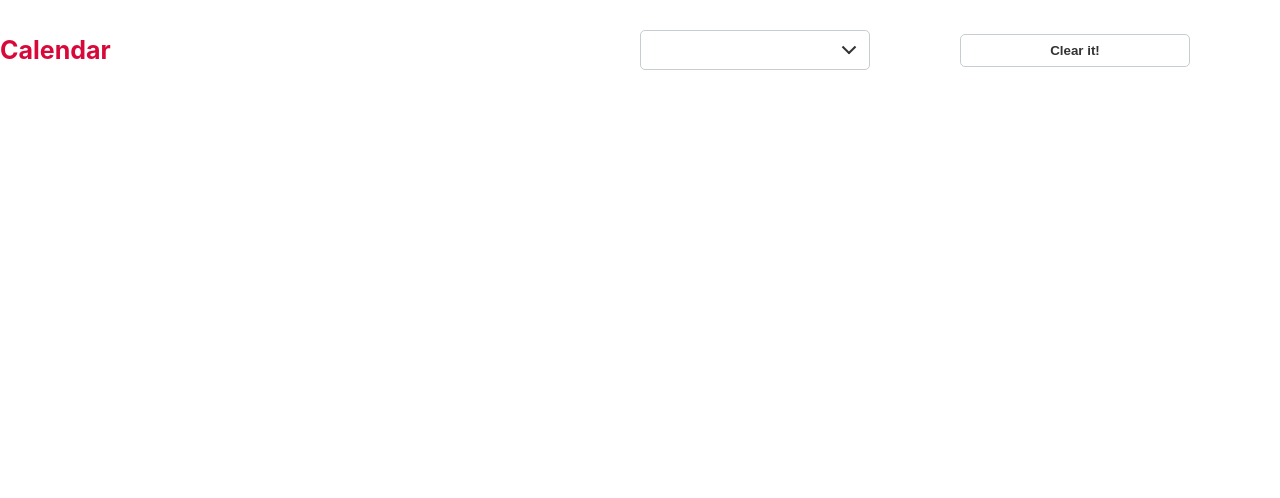
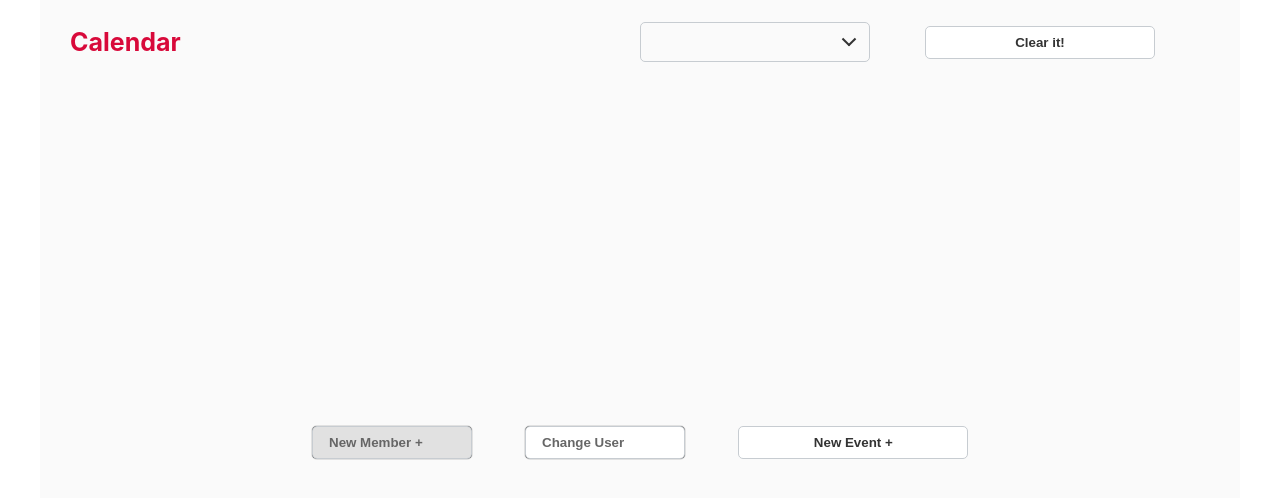
Before and after one commit to funfordima/react-calendar, a React (Create React App) app: page / in a window 1280 px wide. Shown: the top 498 px of the page. Built offline with nearby package versions, Linux system fonts and the light colour scheme.

Commit message:
feat: add ControlPanel Component

```diff
--- a/src/App.scss
+++ b/src/App.scss
@@ -12,6 +12,22 @@ html {
   height: 100%;
   font-family: 'Roboto', Arial, sans-serif;
   font-size: 1.5rem;
+}
+
+#root {
+  margin: 0 auto;
+  padding: 0 3rem;
+  width: 100%;
+  max-width: 120rem;
+  height: 100vh;
+  display: flex;
+  flex-direction: column;
+  justify-content: space-evenly;
+  background-color: #fafafa;
+
+  @media (max-width: 530px) {
+    padding: 0 2rem;
+  }
 }
 
 .menu[data-state='active'] {
--- /dev/null
+++ b/src/Components/ControlButtonPanel/ControlButtonPanel.tsx
@@ -0,0 +1,111 @@
+import React from 'react';
+import styled from 'styled-components';
+import { Button, UserButton } from '../styledComponents';
+
+const Container = styled.div`
+  margin: 20px auto;
+  width: 100%;
+  max-width: 700px;
+  height: 100%;
+  display: flex;
+  justify-content: center;
+  align-items: center;
+  gap: 1rem;
+  order: 1;
+  justify-content: space-around;
+
+  @media (max-width: 601px) {
+    padding: 0 10px;
+  }
+`;
+
+const AddMemberButton = styled(UserButton)`
+  position: relative;
+  background: #e1e1e1;
+  transition-property: color;
+  transition-duration: 0.3s;
+
+  &:before {
+    content: '';
+    position: absolute;
+    z-index: -1;
+    top: 0;
+    bottom: 0;
+    left: 0;
+    right: 0;
+    background: #2098d1;
+    transform: scaleY(0);
+    transform-origin: 50%;
+    transition-property: transform;
+    transition-duration: 0.3s;
+    transition-timing-function: ease-out;
+  }
+
+  &:hover {
+    color: white;
+
+    &:before {
+      transform: scaleX(1);
+    }
+  }
+`;
+
+const ChangeMemberButton = styled(UserButton)`
+  transition-property: color;
+  transition-duration: 0.3s;
+
+  &:before {
+    content: '';
+    position: absolute;
+    z-index: -1;
+    top: 0;
+    left: 0;
+    right: 0;
+    bottom: 0;
+    background: #2098d1;
+    transform: scaleX(0);
+    transform-origin: 0 50%;
+    transition-property: transform;
+    transition-duration: 0.3s;
+    transition-timing-function: ease-out;
+  }
+
+  &:hover {
+    color: white;
+
+    &:before {
+      transform: scaleX(1);
+    }
+  }
+`;
+
+const AddEventButton = styled(Button)`
+  margin: 0;
+
+  &:hover {
+    background-color: #81c784;
+  }
+`;
+
+const ControlButtonPanel: React.FC = () => (
+  <Container>
+    <AddMemberButton
+      type='submit'
+      value='New Member +'
+    >
+      New Member +
+    </AddMemberButton>
+    <ChangeMemberButton
+      type='submit'
+      value='Change User'
+    >
+      Change User
+    </ChangeMemberButton>
+    <AddEventButton
+      type='submit'
+      value='New Event +'
+    />
+  </Container>
+);
+
+export default ControlButtonPanel;
--- a/src/Components/Header/Header.tsx
+++ b/src/Components/Header/Header.tsx
@@ -12,6 +12,7 @@ const Header = styled.header`
   justify-content: space-between;
 
   @media (max-width: 601px) {
+    height: 8rem;
     flex-direction: column;
   }
 `;
@@ -19,6 +20,37 @@ const Header = styled.header`
 const HeaderTitle = styled.h1`
   width: 10rem;
   font-size: 2.5rem;
+  transform: perspective(1px) translateZ(0);
+  transition-duration: 0.3s;
+  transition-property: transform;
+
+  &:before {
+    pointer-events: none;
+    position: absolute;
+    z-index: -1;
+    content: '';
+    top: 100%;
+    left: 5%;
+    height: 10px;
+    width: 90%;
+    opacity: 0;
+    background: radial-gradient(
+      ellipse at center,
+      rgba(0, 0, 0, 0.35) 0%,
+      rgba(0, 0, 0, 0) 80%
+    );
+    transition-duration: 0.3s;
+    transition-property: transform, opacity;
+  }
+
+  &:hover {
+    transform: translateY(-5px);
+
+    &:before {
+      opacity: 1;
+      transform: translateY(5px);
+    }
+  }
 `;
 
 const LogoLink = styled(NavLink)`
--- a/src/Components/Menu/Menu.tsx
+++ b/src/Components/Menu/Menu.tsx
@@ -1,6 +1,6 @@
 import React, { useState } from 'react';
 import styled from 'styled-components';
-import Button from '../styledComponents';
+import { Button } from '../styledComponents';
 import MenuContentComponent from './MenuContent/MenuContent';
 
 const MenuContainer = styled.div`
--- a/src/Components/styledComponents.tsx
+++ b/src/Components/styledComponents.tsx
@@ -1,6 +1,6 @@
 import styled from 'styled-components';
 
-const Button = styled.input`
+export const Button = styled.input`
   display: flex;
   width: 23rem;
   padding: 0.8rem 1.6rem;
@@ -27,4 +27,22 @@ const Button = styled.input`
   }
 `;
 
-export default Button;
+export const UserButton = styled.button`
+  display: flex;
+  width: 16rem;
+  padding: 0.8rem 1.6rem;
+  margin: 0;
+  border: solid 1px #c7ccd1;
+  border-radius: 0.5rem;
+  transition: all 0.2s ease-out;
+  cursor: pointer;
+  font-weight: bold;
+  background-color: #ffffff;
+  color: #666;
+  transform: perspective(1px) translateZ(0);
+  box-shadow: 0 0 1px black;
+
+  @media (max-width: 767px) {
+    padding: 0.5rem 1rem;
+  }
+`;
--- a/src/Pages/MainPage/MainPage.tsx
+++ b/src/Pages/MainPage/MainPage.tsx
@@ -1,8 +1,12 @@
 import React from 'react';
 import HeaderComponent from '../../Components/Header/Header';
+import ControlButtonPanel from '../../Components/ControlButtonPanel/ControlButtonPanel';
 
 const MainPage: React.FC = () => (
-  <HeaderComponent />
+  <>
+    <HeaderComponent />
+    <ControlButtonPanel />
+  </>
 );
 
 export default MainPage;
```
